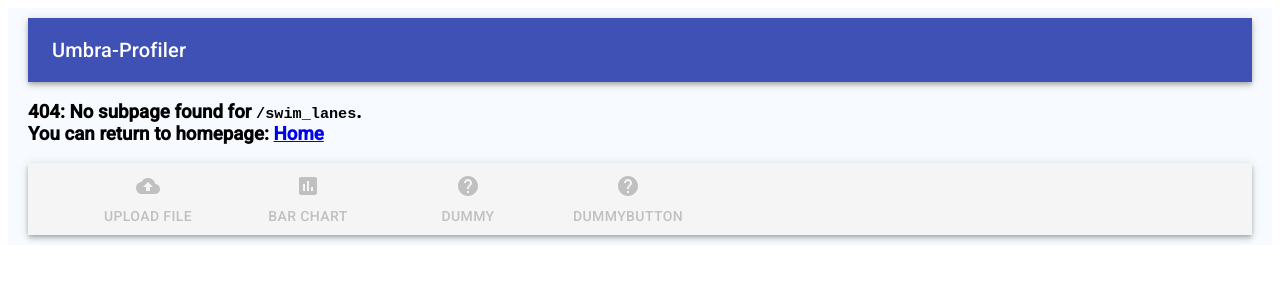
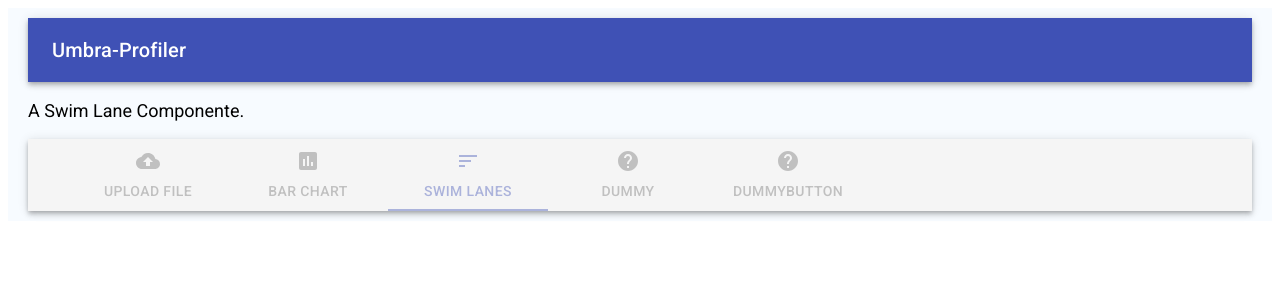
Before and after one commit to umbraperf/umbraperf, a React app: page /swim_lanes in a window 1280 px wide. Before the commit this address had no page. Shown: the top 300 px of the page. Built offline with nearby package versions, Linux system fonts and the light colour scheme; the HTML template or start-up script is replaced by a standard one.

Commit message:
add dummy componente for swim-lanes

```diff
--- a/src/app.tsx
+++ b/src/app.tsx
@@ -12,12 +12,14 @@ import styles from './style/main-app.module.css';
 import FileUploader from './components/file_uploader';
 import Dummy from './components/dummy';
 import BarChart from './components/charts/bar_chart';
+import SwimLanes from './components/charts/swim_lanes';
 import TabPanel from './components/tab_panel';
 import { WorkerAPI } from './worker_api';
 
 import HelpIcon from '@material-ui/icons/Help';
 import BackupIcon from '@material-ui/icons/Backup';
 import AssessmentIcon from '@material-ui/icons/Assessment';
+import SortIcon from '@material-ui/icons/Sort';
 import { AppBar, Toolbar, Typography } from '@material-ui/core';
 
 
@@ -51,6 +53,12 @@ export const routes = [
         sidebarName: 'Bar Chart',
         component: BarChart,
         icon: () => { return (<AssessmentIcon />) },
+    },
+    {
+        path: '/swim_lanes',
+        sidebarName: 'Swim Lanes',
+        component: SwimLanes,
+        icon: () => { return (<SortIcon />) },
     },
     {
         path: '/dummy',
--- /dev/null
+++ b/src/components/charts/swim_lanes.tsx
@@ -0,0 +1,61 @@
+import * as model from '../../model';
+import React from 'react';
+import { connect } from 'react-redux';
+import Dropzone, { DropzoneState, FileRejection } from 'react-dropzone'
+import * as d3 from 'd3';
+import styles from '../style/upload.module.css';
+import { CircularProgress } from '@material-ui/core';
+import { Result } from 'src/model/core_result';
+import { IAppContext, withAppContext } from '../../app_context';
+import { WebFileController } from '../../controller/web_file_controller';
+
+interface Props {
+    appContext: IAppContext;
+    file: undefined | File;
+    fileName: string | undefined;
+    resultLoading: boolean;
+    result: Result | undefined;
+}
+
+class SwimLanes extends React.Component<Props> {
+
+
+    constructor(props: Props) {
+        super(props);
+
+    }
+
+    createVisualization() {
+
+    }
+
+    componentDidUpdate(prevProps: Props): void {
+        if (prevProps.result != this.props.result && undefined != this.props.result && !this.props.resultLoading) {
+            //TODO
+        }
+    }
+
+    componentDidMount(): void {
+        //this.createVisualization();
+    }
+
+    public render() {
+        return <div>
+
+            <div className={"resultArea"} >
+                <p>A Swim Lane Componente.</p>
+            </div>
+        </div>;
+    }
+
+}
+
+const mapStateToProps = (state: model.AppState) => ({
+    file: state.file,
+    fileName: state.fileName,
+    resultLoading: state.resultLoading,
+    result: state.result,
+});
+
+
+export default connect(mapStateToProps)(withAppContext(SwimLanes));
```
